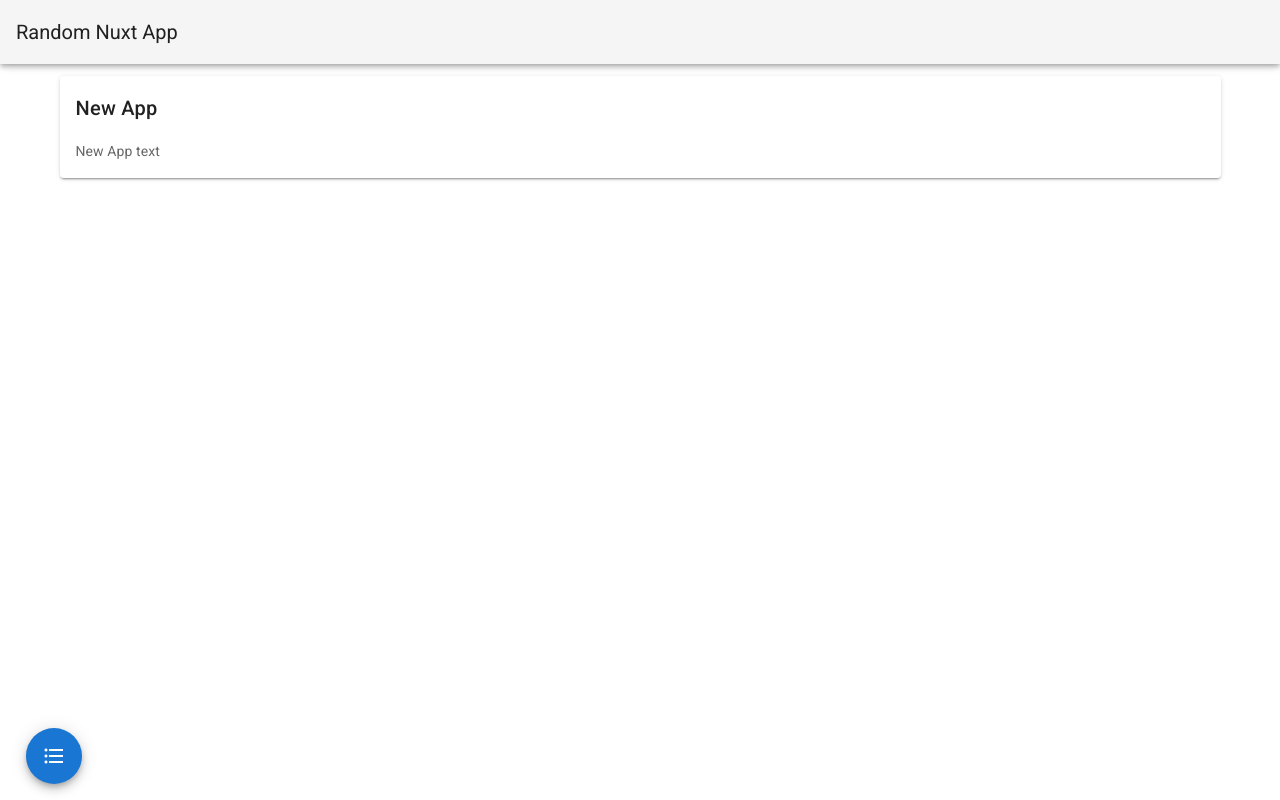
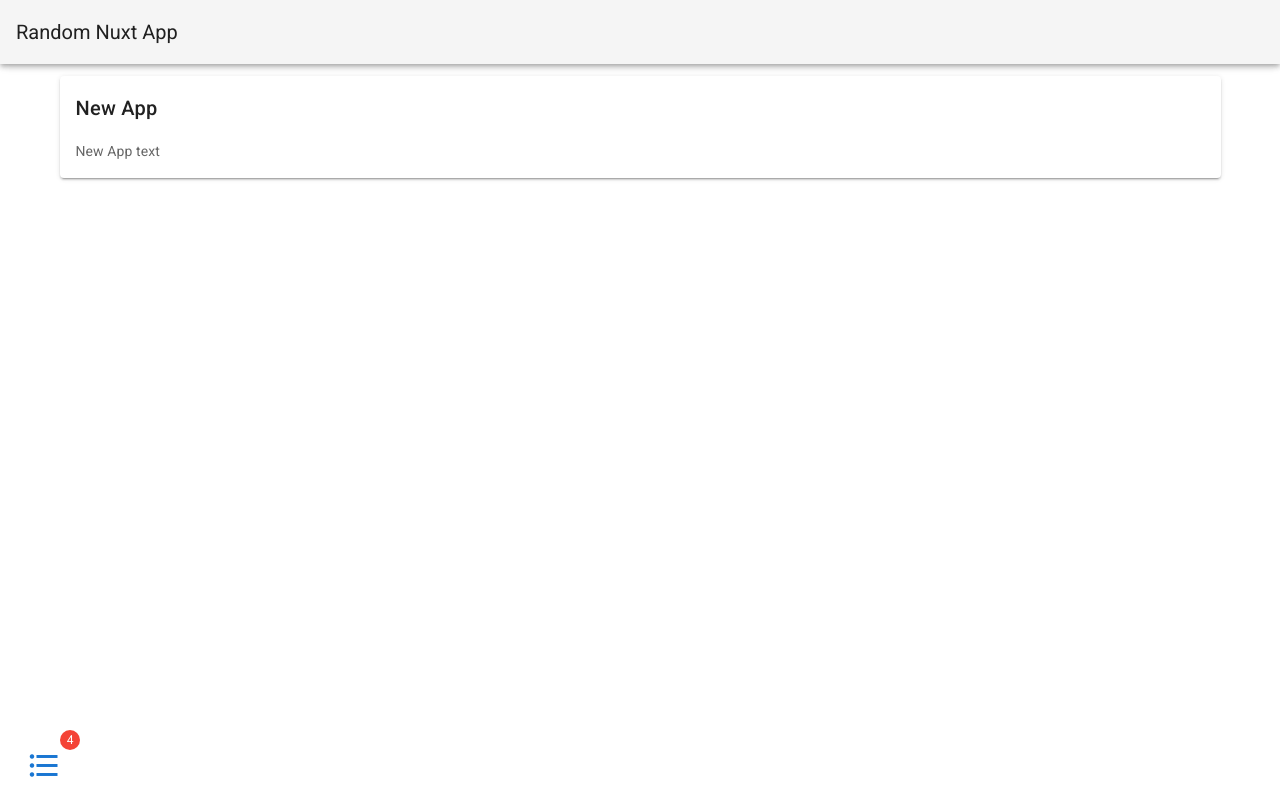
Before and after one commit to niamhabgallagher/random-nuxt-app, a Nuxt app: page / in a window 1280 px wide. Built offline with nearby package versions, Linux system fonts and the light colour scheme.

Commit message:
Adding the badge

```diff
--- a/layouts/default.vue
+++ b/layouts/default.vue
@@ -9,9 +9,9 @@
       </v-container>
     </v-main>
     <v-footer style="background-color: #fff;">
-      <v-btn color="primary" style="margin: 10px;" fab>
-        <v-icon>mdi-format-list-bulleted</v-icon>
-      </v-btn>
+      <v-badge color="red" :content="items.length" overlap>
+        <v-icon color="primary" style="margin: 10px;" large>mdi-format-list-bulleted</v-icon>
+      </v-badge>
     </v-footer>
   </v-app>
 </template>
```
